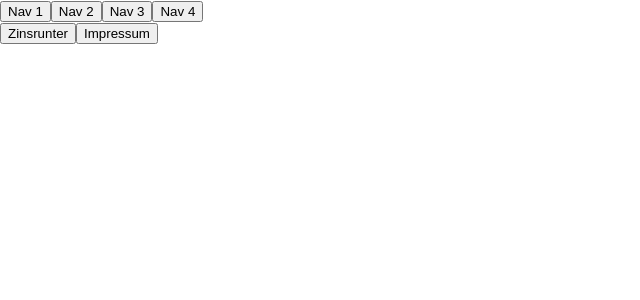
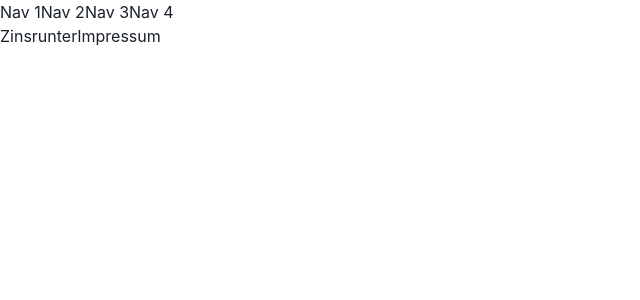
Before and after one commit to MKale112/zinsrunter, a Next.js app: page / in a window 1280 px wide. Shown: the top 300 px of the page, without its empty margins (0-640 px from the left). Built offline with nearby package versions, Linux system fonts and the light colour scheme.

Commit message:
chakra-ui added

```diff
--- a/package.json
+++ b/package.json
@@ -11,7 +11,11 @@
     "prepare": "husky install"
   },
   "dependencies": {
+    "@chakra-ui/react": "^2.3.7",
+    "@emotion/react": "^11",
+    "@emotion/styled": "^11",
     "clsx": "^1.2.1",
+    "framer-motion": "^6",
     "next": "13.0.0",
     "react": "18.2.0",
     "react-dom": "18.2.0",
--- a/pages/_app.tsx
+++ b/pages/_app.tsx
@@ -1,17 +1,21 @@
 import '../styles/globals.css';
 import type { AppProps } from 'next/app';
+import React from 'react';
 import { Layout } from '../components/Containers';
 import { QueryClient, QueryClientProvider } from 'react-query';
-import React from 'react';
+import { ChakraProvider } from '@chakra-ui/react';
+import customTheme from '@/styles/theme';
 
 export default function App({ Component, pageProps }: AppProps) {
   const [queryClient] = React.useState(() => new QueryClient());
 
   return (
     <QueryClientProvider client={queryClient}>
-      <Layout>
-        <Component {...pageProps} />
-      </Layout>
+      <ChakraProvider theme={customTheme}>
+        <Layout>
+          <Component {...pageProps} />
+        </Layout>
+      </ChakraProvider>
     </QueryClientProvider>
   );
 }
--- a/pages/_document.tsx
+++ b/pages/_document.tsx
@@ -1,11 +1,14 @@
 import React from 'react';
-import { DocumentProps, Head, Html, Main, NextScript } from 'next/document';
+import { ColorModeScript } from '@chakra-ui/react';
+import { Head, Html, Main, NextScript } from 'next/document';
+import customTheme from '@/styles/theme';
 
-export default function Document(props: DocumentProps) {
+export default function Document() {
   return (
     <Html>
       <Head />
       <body>
+        <ColorModeScript initialColorMode={customTheme.config.initialColorMode} />
         <Main />
         <NextScript />
       </body>
--- /dev/null
+++ b/styles/theme.ts
@@ -0,0 +1,36 @@
+import { extendTheme } from '@chakra-ui/react';
+
+const colors = {
+  primary: {
+    white: '#FFF',
+    black: '#000',
+    teal: '#3fd2c7',
+    darkTeal: '#539D96',
+  },
+  secondary: {
+    sky: '#e3fffc',
+    cloud: '#e8f3f1',
+  },
+};
+
+const customTheme = extendTheme({
+  colors,
+  components: {
+    Button: {
+      variants: {
+        base: {
+          bg: colors.primary.teal,
+          color: colors.primary.white,
+          _hover: {
+            bg: colors.primary.darkTeal,
+          },
+        },
+      },
+    },
+    Heading: {
+      color: colors.primary.darkTeal,
+    },
+  },
+});
+
+export default customTheme;
```
Also changed, not shown: 1 other file (tests, documents, lock files or other folders).
